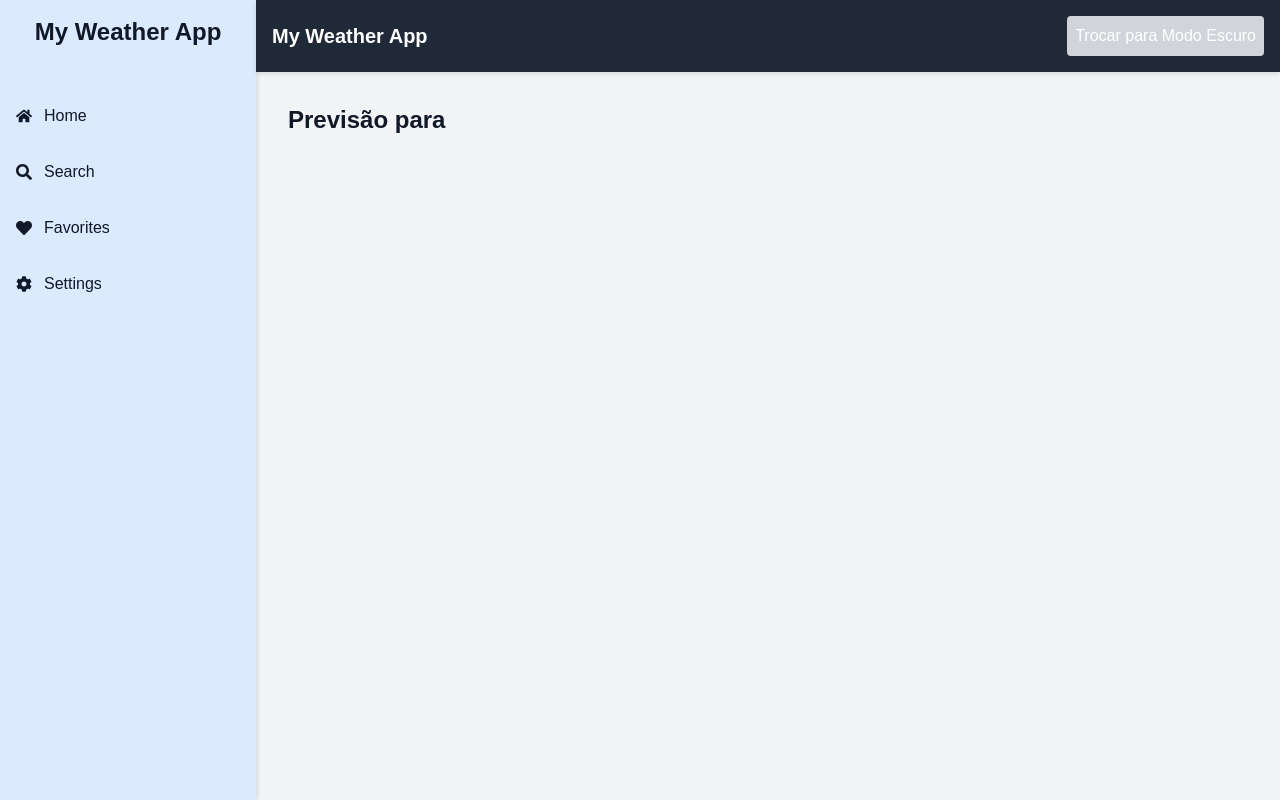
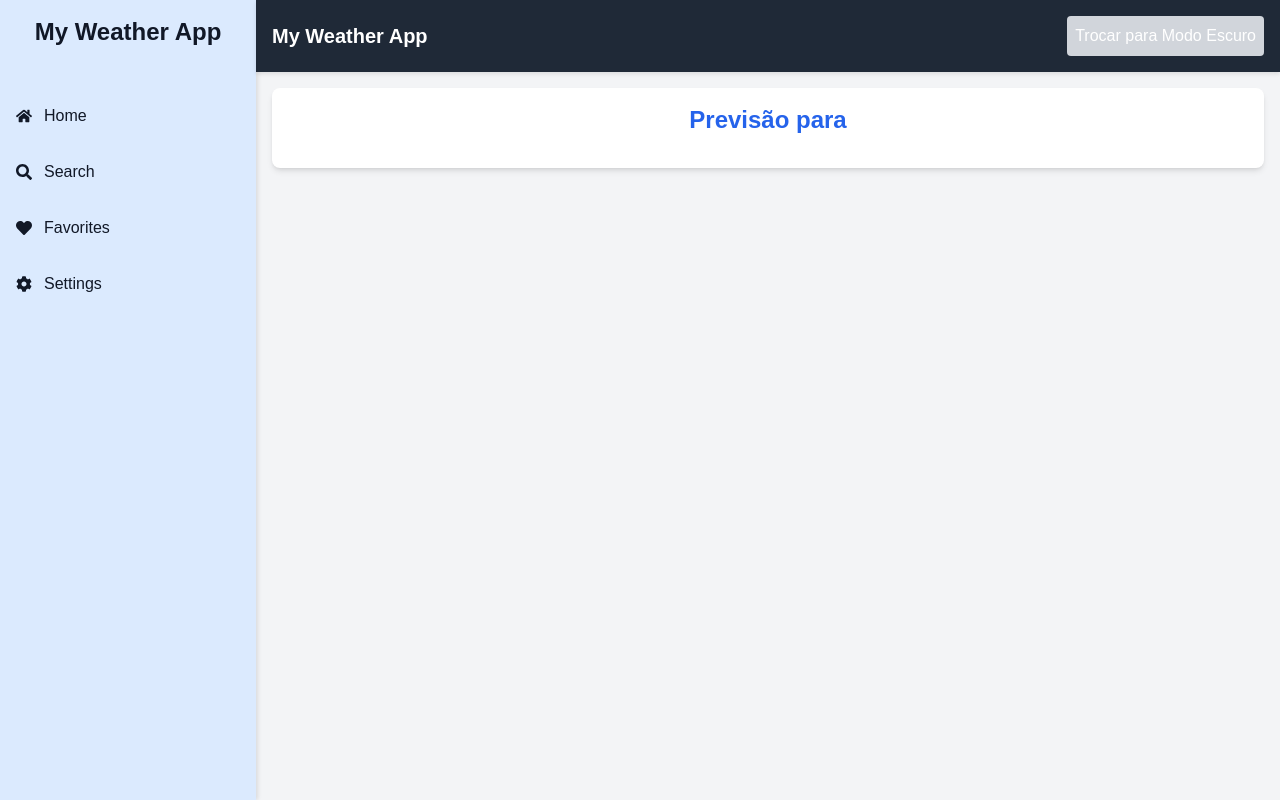
Before and after one commit to YuriVdSantos/My_weater_app, a Next.js app: page /forecast/sao_paulo in a window 1280 px wide. Built offline with nearby package versions, Linux system fonts and the light colour scheme; sample sign-in values are in the browser's storage.

Commit message:
Corrigindo forecast

```diff
--- a/app/forecast/sao_paulo/page.tsx
+++ b/app/forecast/sao_paulo/page.tsx
@@ -1,16 +1,19 @@
-// app/forecast/[cityName]/page.tsx
-import { useRouter } from 'next/router';
+'use client';
+
+import { useRouter } from 'next/navigation'; // Atualize para usar `next/navigation` para navegação
 import { useEffect, useState } from 'react';
 import PrivateRoute from '../../components/PrivateRoute'; // Ajuste o caminho se necessário
 
 const ForecastPage = () => {
   const router = useRouter();
-  const { cityName } = router.query;
   const [forecastData, setForecastData] = useState<any>(null);
   const [loading, setLoading] = useState(false);
   const [error, setError] = useState('');
 
-  const API_KEY = 'SUA_API_KEY_AQUI'; // Insira sua chave da API do OpenWeatherMap
+  // Access cityName from URL query params
+  const cityName = router.query.cityName as string;
+
+  const API_KEY = '69125c609e5cab6c35bacd52b0ceb95b'; // Insira sua chave da API do OpenWeatherMap
 
   useEffect(() => {
     if (cityName) {
@@ -40,14 +43,16 @@ const ForecastPage = () => {
   }, [cityName]);
 
   return (
-    <div className="p-4">
-      <h1 className="text-2xl font-bold mb-4">Previsão para {cityName}</h1>
-      {loading && <p>Carregando...</p>}
-      {error && <p className="text-red-500">{error}</p>}
+    <div className="p-4 bg-white dark:bg-gray-800 shadow-md rounded-lg">
+      <h1 className="text-2xl font-bold mb-4 text-center text-blue-600 dark:text-white">
+        Previsão para {cityName}
+      </h1>
+      {loading && <p className="text-center">Carregando...</p>}
+      {error && <p className="text-red-500 text-center">{error}</p>}
       {forecastData && (
         <div>
           {forecastData.list.map((item: any, index: number) => (
-            <div key={index} className="mt-4 p-4 bg-gray-100 rounded">
+            <div key={index} className="mt-4 p-4 bg-gray-100 dark:bg-gray-700 rounded">
               <p>Data: {item.dt_txt}</p>
               <p>Temperatura: {item.main.temp} °C</p>
               <p>Condição: {item.weather[0].description}</p>
```
